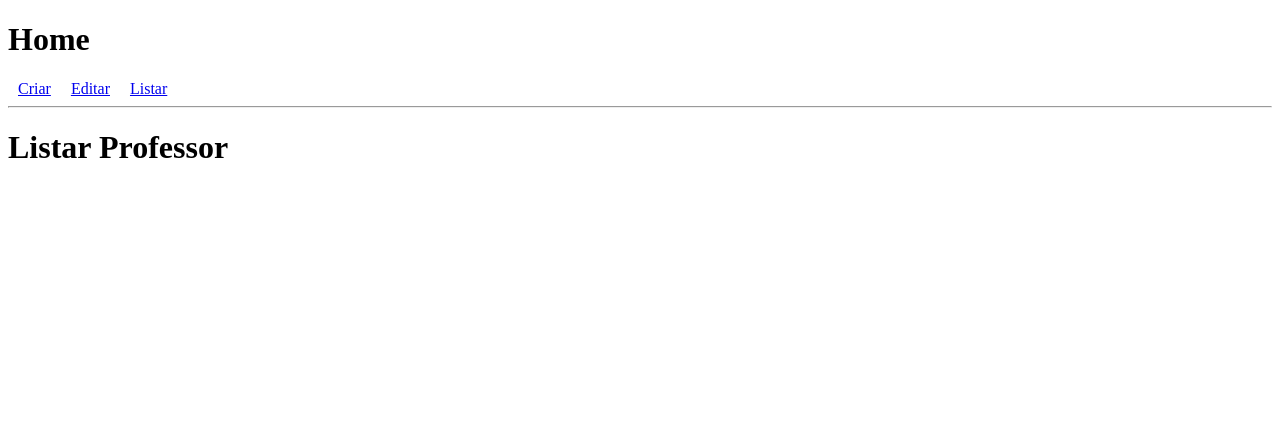
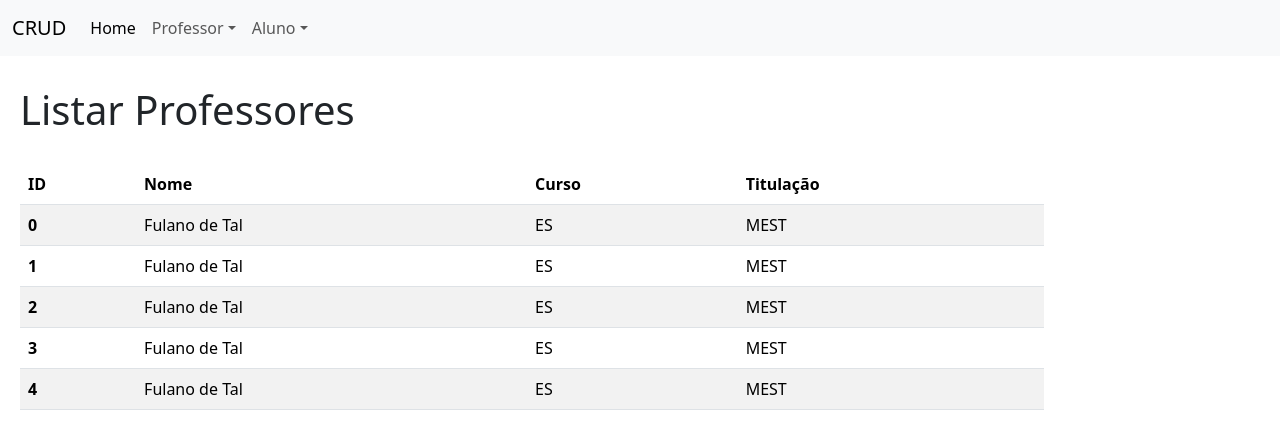
Before and after one commit to jeffersoncarvalho/ufc_2024_1, a React (Create React App) app in the folder WEB/T02/curso_react/: page /professores/listar in a window 1280 px wide. Shown: the top 448 px of the page. Built offline with nearby package versions, Linux system fonts and the light colour scheme.

Commit message:
listar professores

```diff
--- a/WEB/T02/curso_react/src/components/15CRUD/Home.js
+++ b/WEB/T02/curso_react/src/components/15CRUD/Home.js
@@ -1,16 +1,83 @@
-import { Link, Outlet } from "react-router-dom"
+import "bootstrap/dist/css/bootstrap.min.css";
+import "bootstrap/dist/js/bootstrap.bundle.js";
+
+import { Link, Outlet } from "react-router-dom";
+
 const Home = () => {
-    return (
-        <div>
+  return (
+    <div>
+      <nav className="navbar navbar-expand-lg bg-body-tertiary">
+        <div className="container-fluid">
+          <a className="navbar-brand" href="/">
+            CRUD
+          </a>
+          <div className="collapse navbar-collapse">
+            <ul className="navbar-nav me-auto mb-2 mb-lg-0">
+              <li className="nav-item">
+                <a href="/" className="nav-link active">
+                  Home
+                </a>
+              </li>
+              <li className="nav-item dropdown">
+                <a
+                  href="#"
+                  className="nav-link dropdown-toggle"
+                  role="button"
+                  data-bs-toggle="dropdown"
+                  aria-expanded="false"
+                >
+                  Professor
+                </a>
+                <ul className="dropdown-menu">
+                  <li>
+                    <Link className="dropdown-item" to="professores/listar">
+                      Listar Professor
+                    </Link>
+                  </li>
+                  <li>
+                    <Link className="dropdown-item" to="professores/criar">
+                      Criar Professor
+                    </Link>
+                  </li>
+                </ul>
+              </li>
+              <li className="nav-item dropdown">
+                <a
+                  href="#"
+                  className="nav-link dropdown-toggle"
+                  role="button"
+                  data-bs-toggle="dropdown"
+                  aria-expanded="false"
+                >
+                  Aluno
+                </a>
+                <ul className="dropdown-menu">
+                  <li>
+                    <Link className="dropdown-item" to="professores/listar">
+                      Listar Aluno
+                    </Link>
+                  </li>
+                  <li>
+                    <Link className="dropdown-item" to="professores/criar">
+                      Criar Aluno
+                    </Link>
+                  </li>
+                </ul>
+              </li>
+            </ul>
+          </div>
+        </div>
+      </nav>
+      <Outlet />
+    </div>
+  );
+};
 
-            <h1>Home</h1>
-            <Link to="/professores/criar" style={{margin:"10px"}}>Criar</Link>
-            <Link to="/professores/editar" style={{margin:"10px"}}>Editar</Link>
-            <Link to="/professores/listar" style={{margin:"10px"}}>Listar</Link>
-            <hr />
-            <Outlet />
-        </div>
-    )
-}
+export default Home;
 
-export default Home
+/*<h1>Home</h1>
+<Link to="/professores/criar" style={{margin:"10px"}}>Criar</Link>
+<Link to="/professores/editar" style={{margin:"10px"}}>Editar</Link>
+<Link to="/professores/listar" style={{margin:"10px"}}>Listar</Link>
+<hr />
+<Outlet />*/
--- /dev/null
+++ b/WEB/T02/curso_react/src/components/15CRUD/css/crud.css
@@ -0,0 +1,9 @@
+.page-content {
+    width: 80%;
+    margin: 20px;
+    margin-top: 30px;
+}
+
+.table-content {
+    margin-top: 30px;
+}
--- /dev/null
+++ b/WEB/T02/curso_react/src/components/15CRUD/data/db_professor.js
@@ -0,0 +1,44 @@
+const professores = [
+    {
+        id:0,
+        nome:"Fulano de Tal",
+        curso:"ES",
+        ai: {es:false, lc:false, md:false, al:false},
+        titulacao:"MEST",
+        universidade:"ufc"
+    },
+    {
+        id:1,
+        nome:"Fulano de Tal",
+        curso:"ES",
+        ai: {es:false, lc:false, md:false, al:false},
+        titulacao:"MEST",
+        universidade:"ufc"
+    },
+    {
+        id:2,
+        nome:"Fulano de Tal",
+        curso:"ES",
+        ai: {es:false, lc:false, md:false, al:false},
+        titulacao:"MEST",
+        universidade:"ufc"
+    },
+    {
+        id:3,
+        nome:"Fulano de Tal",
+        curso:"ES",
+        ai: {es:false, lc:false, md:false, al:false},
+        titulacao:"MEST",
+        universidade:"ufc"
+    },
+    {
+        id:4,
+        nome:"Fulano de Tal",
+        curso:"ES",
+        ai: {es:false, lc:false, md:false, al:false},
+        titulacao:"MEST",
+        universidade:"ufc"
+    }
+]
+
+export default professores
--- a/WEB/T02/curso_react/src/components/15CRUD/professor/ListarProfessor.js
+++ b/WEB/T02/curso_react/src/components/15CRUD/professor/ListarProfessor.js
@@ -1,9 +1,39 @@
+import professores from "../data/db_professor";
+import "../css/crud.css";
+
 const ListarProfessor = () => {
-    return (
-        <div>
-            <h1>Listar Professor</h1>
-        </div>
-    )
-}
+  const corpoTabela = () => {
+    const novoArray = professores.map(
+      (professor) => {
+        return (
+          <tr>
+            <th scope="row">{professor.id}</th>
+            <td>{professor.nome}</td>
+            <td>{professor.curso}</td>
+            <td>{professor.titulacao}</td>
+          </tr>
+        ); //return de cada elemento como um JSX
+      } //funcao arrow
+    ); //map
+    return novoArray;
+  };
 
-export default ListarProfessor
+  return (
+    <div className="page-content">
+      <h1>Listar Professores</h1>
+      <table className="table table-striped table-content">
+        <thead>
+          <tr>
+            <th scope="col">ID</th>
+            <th scope="col">Nome</th>
+            <th scope="col">Curso</th>
+            <th scope="col">Titulação</th>
+          </tr>
+        </thead>
+        <tbody>{corpoTabela()}</tbody>
+      </table>
+    </div>
+  );
+};
+
+export default ListarProfessor;
```
